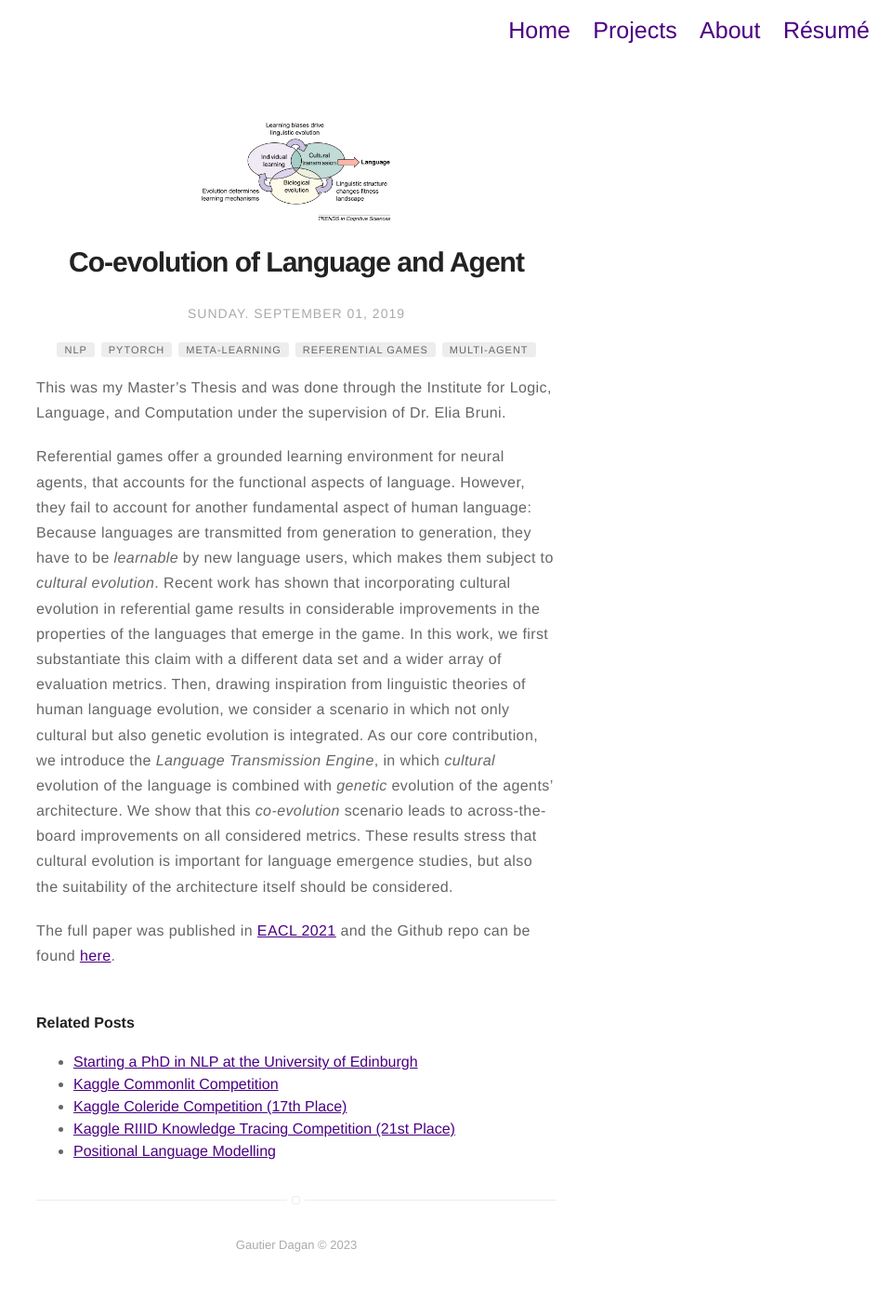
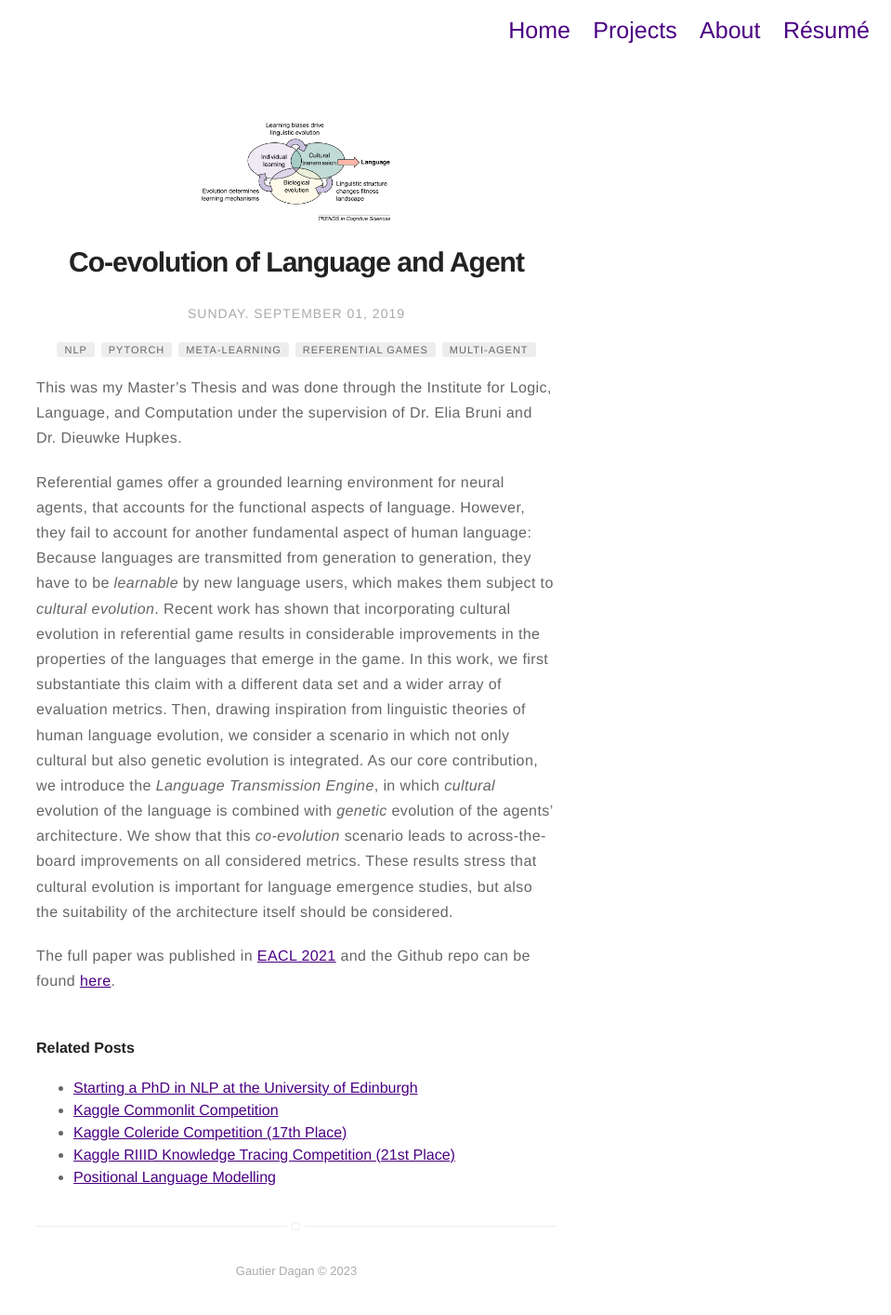
Before and after one commit to gautierdag/Gautier-Dagan, a Jekyll site: the page built from _posts/2019-09-01-coevolution.markdown, in a window 1280 px wide. Shown: the whole page at 93% size, without its empty margins (321-1280 px from the left). Built offline with Jekyll 4.4.1, drawn with Linux system fonts in a browser that asks for light colours; before the commit the page ends 1386 px from its top, so only the background shows below that.

Commit message:
update old post

```diff
--- a/_posts/2019-09-01-coevolution.markdown
+++ b/_posts/2019-09-01-coevolution.markdown
@@ -18,7 +18,7 @@ author: gautierdagan
 externalLink: false
 ---
 
-This was my Master's Thesis and was done through the Institute for Logic, Language, and Computation under the supervision of Dr. Elia Bruni.
+This was my Master's Thesis and was done through the Institute for Logic, Language, and Computation under the supervision of Dr. Elia Bruni and Dr. Dieuwke Hupkes.
 
 Referential games offer a grounded learning environment for neural agents, that accounts for the functional aspects of language.
 However, they fail to account for another fundamental aspect of human language: Because languages are transmitted from generation to generation, they have to be *learnable* by new language users, which makes them subject to *cultural evolution*. Recent work has shown that incorporating cultural evolution in referential game results in considerable improvements in the properties of the languages that emerge in the game. In this work, we first substantiate this claim with a different data set and a wider array of evaluation metrics. Then, drawing inspiration from linguistic theories of human language evolution, we consider a scenario in which not only cultural but also genetic evolution is integrated. As our core contribution, we introduce the *Language Transmission Engine*, in which *cultural* evolution of the language is combined with *genetic* evolution of the agents' architecture. We show that this *co-evolution* scenario leads to across-the-board improvements on all considered metrics. These results stress that cultural evolution is important for language emergence studies, but also the suitability of the architecture itself should be considered.
```
